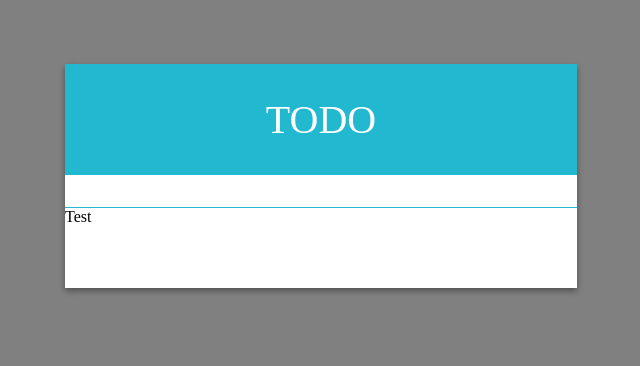
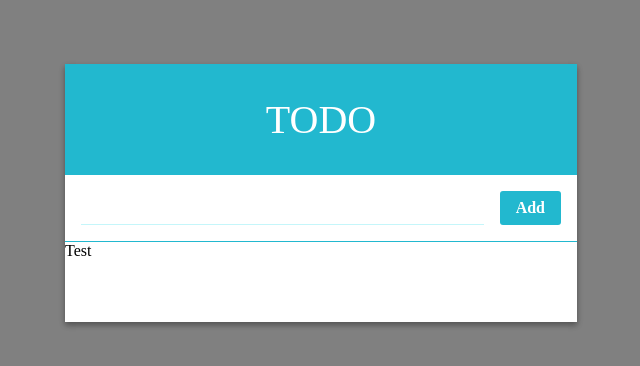
Before and after one commit to JaehunYoon/react-todo, a React (Create React App) app: page / in a window 1280 px wide. Shown: the top 366 px of the page, without its empty margins (319-959 px from the left). Built offline with nearby package versions, Linux system fonts and the light colour scheme.

Commit message:
Form Component

```diff
--- a/src/App.js
+++ b/src/App.js
@@ -1,11 +1,12 @@
 import React, { Component } from 'react';
 import TodoTemplate from './components/TodoTemplate';
+import Form from "./components/Form";
 
 class App extends Component {
   render() {
     return (
       <div>
-        <TodoTemplate>
+        <TodoTemplate form={<Form/>}>
           Test
         </TodoTemplate>
       </div>
--- /dev/null
+++ b/src/components/Form.css
@@ -0,0 +1,36 @@
+@font-face {
+    font-family: "Indie Flower";
+    font-style: normal;
+    src: url("https://fonts.googleapis.com/css?family=Indie+Flower&display=swap")
+}
+
+
+.form {
+    display: flex;
+}
+
+.form input {
+    flex: 1;
+    font-size: 1.25rem;
+    outline: none;
+    border: none;
+    border-bottom: 1px solid #c5f6fa;
+}
+
+.create-button {
+    font-family: "Indie Flower";
+    padding-top: 0.5rem;
+    padding-bottom: 0.5rem;
+    padding-left: 1rem;
+    padding-right: 1rem;
+    margin-left: 1rem;
+    background: #22b8cf;
+    border-radius: 3px;
+    color: white;
+    font-weight: 600;
+    cursor: pointer;
+}
+
+.create-button:hover {
+    background: #3bc9db;
+}
--- /dev/null
+++ b/src/components/Form.js
@@ -0,0 +1,15 @@
+import React from 'react';
+import "./Form.css";
+
+const Form = ({value, onChange, onCreate, onKeyPress}) => {
+    return (
+        <div className="form">
+            <input value={value} onChange={onChange} onKeyPress={onKeyPress} />
+            <div className="create-button" onClick={onCreate}>
+                Add
+            </div>
+        </div>
+    )
+}
+
+export default Form;
```
